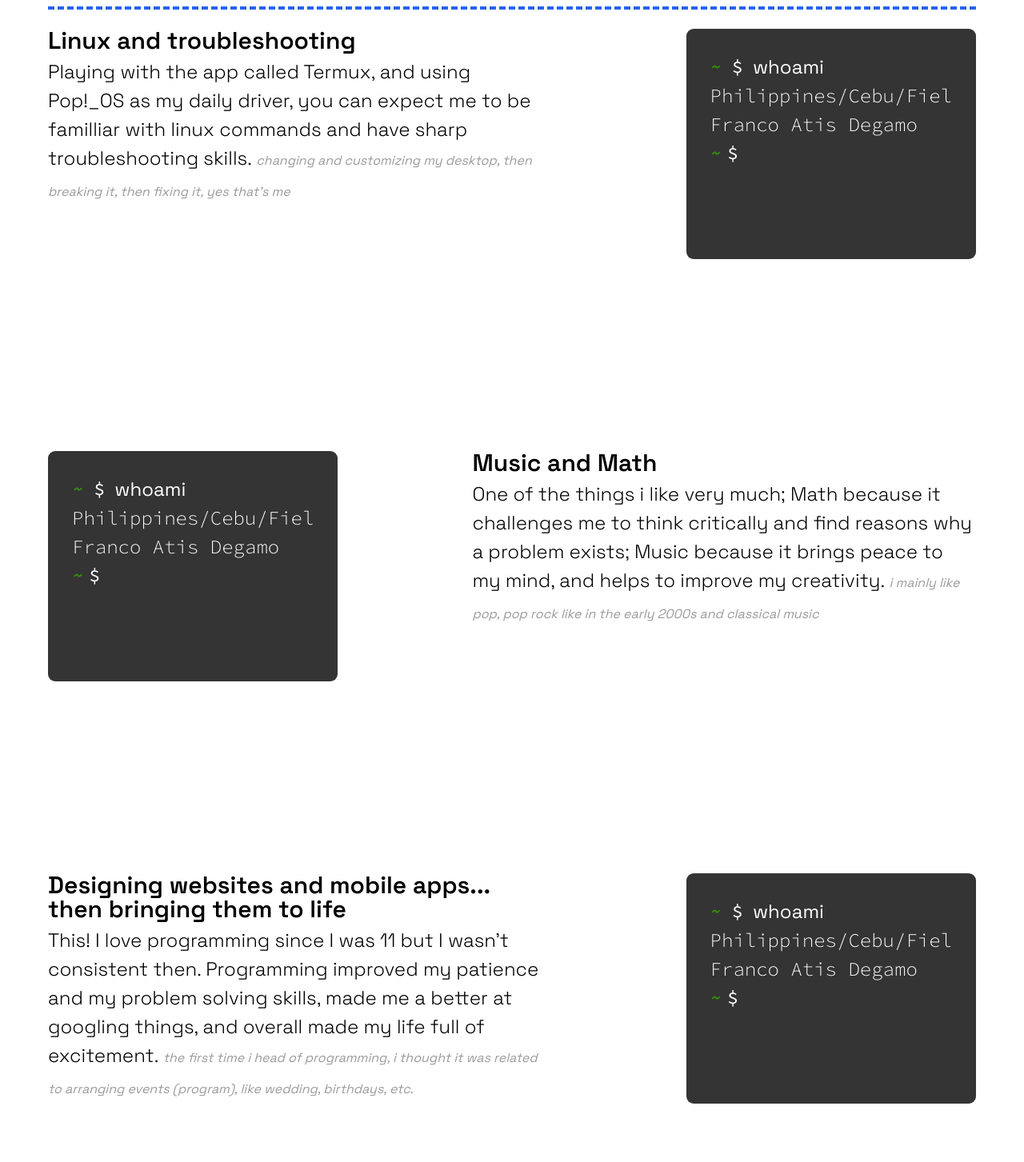
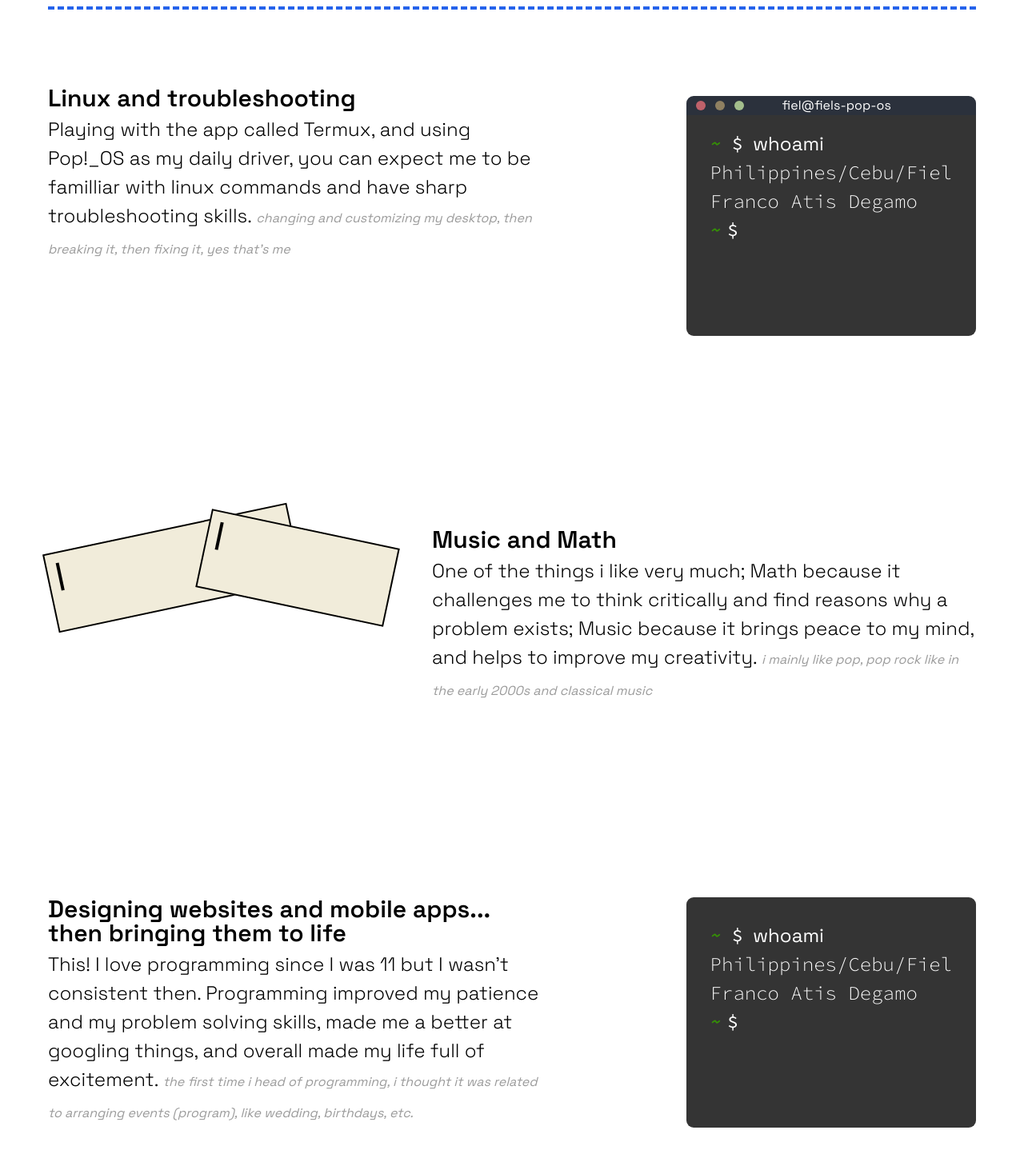
Before and after one commit to piyeldev/portfolio, a SvelteKit app: page / in a window 1280 px wide. Shown: the part 777-2230 px from the top of the page at 80% size. Built offline with nearby package versions, Linux system fonts and the light colour scheme.

Commit message:
fully changed the likes part, but pending addition of images

```diff
--- a/src/components/Likes.svelte
+++ b/src/components/Likes.svelte
@@ -5,8 +5,11 @@
 		setExecuteOnIntersectCallback,
 		observeElement,
 		entryObserved,
-		entryExited
+		entryExited,
+		disconnectObserver
 	} from '$lib/index';
+
+	import fielInPiano from '$lib/assets/fielOnPiano.png?enhanced';
 
 	let typewriteEffect;
 	let whoami = 'whoami';
@@ -16,7 +19,6 @@
 
 	// linux, mathMusic, programming
 	let currentLike = 'terminal';
-
 
 	let appearTerminalElement;
 	onMount(() => {
@@ -30,6 +32,7 @@
 				typewriteEffect.innerHTML += whoami.charAt(i);
 				i++;
 				setTimeout(typewriter, speed);
+				console.log(typewriteEffect.innerHTML);
 			} else if (i === length) {
 				setTimeout(appearTerminalElement.classList.remove('hidden'), 800);
 			} else {
@@ -44,11 +47,9 @@
 		setExecuteOnIntersectCallback(() => {
 			currentLike = entryObserved.target.id;
 
-			console.log(currentLike)
+			console.log(currentLike);
 
 			if (currentLike == 'terminal') {
-
-
 				setTimeout(typewriter, 300);
 			} else if (currentLike == 'musicMath') {
 			} else if (currentLike == 'programming') {
@@ -71,35 +72,56 @@
 		});
 	});
 
+	onDestroy(() => {
+		disconnectObserver();
+	});
 </script>
 
-<div class="likes w-auto  flex justify-center lg:my-16 md:my-10 my-6 lg:mx-10 md:mx-6 mx-4">
+<div class="likes w-auto flex justify-center lg:my-16 md:my-10 my-6 lg:mx-10 md:mx-6 mx-4">
 	<div class="flex flex-col justify-center w-full max-w-[1440px]">
-		<h1 class="mainHeading w-full lg:text-4xl md:text-3xl text-xl border-b-blue-600 border-b-4 border-dashed mb-4">About me - I like:</h1>
+		<h1
+			class="mainHeading w-full lg:text-4xl md:text-3xl text-xl border-b-blue-600 border-b-4 border-dashed mb-16"
+		>
+			About me - I like:
+		</h1>
 		<div class="flex flex-col list gap-40">
 			<div class="troubleshooting flex md:flex-row flex-col-reverse lg:gap-28 gap-6">
-
-
 				<div class="flex flex-col gap-1">
-					<div class="heading" >Linux and troubleshooting</div>
+					<div class="heading">Linux and troubleshooting</div>
 					<p class="sub">
-						Playing with the app called Termux, and using Pop!_OS as my daily driver, you can
-								expect me to be familliar with linux commands and have sharp troubleshooting skills.
-								<span class="text-[16px] italic text-[#9b9b9b]"
-									>changing and customizing my desktop, then breaking it, then fixing it, yes that's
-									me</span
-								>
+						Playing with the app called Termux, and using Pop!_OS as my daily driver, you can expect
+						me to be familliar with linux commands and have sharp troubleshooting skills.
+						<span class="text-[16px] italic text-[#9b9b9b]"
+							>changing and customizing my desktop, then breaking it, then fixing it, yes that's me</span
+						>
 					</p>
 				</div>
 
-				<div class="wrapper w-full">
-					<div class="terminal bg-[#343434] lg:max-w-[512px] w-auto lg:p-5 md:p-3 p-2 obsrv h-48 rounded-md">
+				<div class="wrapper w-full inline-block">
+					<div class="flex translate-y-2 w-full bg-[#2B313C] pl-2 gap-8 rounded-t-md items-center">
+						<div class="buttons flex gap-2">
+							<div class="buttonX bg-[#BF616A] size-2 rounded-full">
+
+							</div>
+							<div class="buttonMin bg-[#8F8061] size-2 rounded-full"></div>
+							<div class="buttonMax bg-[#A3BE8C] size-2 rounded-full"></div>
+						</div>
+						<div
+							class="terminalWindow text-white  text-[16px]"
+						>
+							fiel@fiels-pop-os
+						</div>
+					</div>
+					<div
+						id="terminal"
+						class="bg-[#343434] w-auto lg:p-5 md:p-3 p-2 obsrv md:h-48 h-32 rounded-md"
+					>
 						<div class="text-white source-code-pro lg:text-base md:text-sm text-xs flex gap-2">
 							<span class="text-[#359006]">~</span>$
-							<div bind:this={typewriteEffect} class="lg:text-base md:text-sm text-xs">whoami</div>
+							<div bind:this={typewriteEffect} class="lg:text-base md:text-sm text-xs w-full"></div>
 						</div>
 						<div class="appearTerm w-full">
-							<div class="source-code-pro-light text-white lg:text-base md:text-sm text-xs">
+							<div class="source-code-pro-light text-white lg:text-base md:text-sm text-[16px]">
 								Philippines/Cebu/Fiel Franco Atis Degamo
 							</div>
 							<div class="text-white source-code-pro sm:text-[24px] text-[18px]">
@@ -108,24 +130,56 @@
 						</div>
 					</div>
 				</div>
-
 			</div>
-			<div class="maths flex md:flex-row-reverse flex-col-reverse lg:gap-28 gap-6">
+			<div class="maths flex md:flex-row-reverse flex-col-reverse lg:gap-28 md:gap-28 gap-6">
 				<div class="flex flex-col gap-1">
-					<div class="heading" >Music and Math</div>
+					<div class="heading">Music and Math</div>
 					<p class="sub">
-						One of the things i like very much; Math because it challenges me to think critically and
-							find reasons why a problem exists; Music because it brings peace to my mind, and helps
-							to improve my creativity.
-							<span class="text-[16px] italic text-[#9b9b9b]"
-								>i mainly like pop, pop rock like in the early 2000s and classical music</span
-							>
+						One of the things i like very much; Math because it challenges me to think critically
+						and find reasons why a problem exists; Music because it brings peace to my mind, and
+						helps to improve my creativity.
+						<span class="text-[16px] italic text-[#9b9b9b]"
+							>i mainly like pop, pop rock like in the early 2000s and classical music</span
+						>
 					</p>
 				</div>
-				<div class="terminal bg-[#343434] lg:p-5 md:p-3 p-2 obsrv h-48 rounded-md">
+				<div class="showcase w-full">
+					<div class="grid">
+						<div class="row-start-1 col-start-1 ">
+							<div class="polaroid -rotate-12 lg:w-52 md:w-28 w-36">
+								<enhanced:img src={fielInPiano} alt="fiel in piano" class="border-2 border-black "
+								></enhanced:img>
+							</div>
+						</div>
+						<div class="row-start-1 col-start-1 ">
+							<div class="polaroid rotate-12 lg:translate-x-32 md:translate-x-20 lg:w-40 w-28">
+								<enhanced:img src={fielInPiano} alt="fiel in piano" class="border-2 border-black "
+								></enhanced:img>
+							</div>
+						</div>
+
+					</div>
+				</div>
+			</div>
+			<div class="programming flex md:flex-row flex-col-reverse lg:gap-28 gap-6">
+				<div class="flex flex-col gap-1">
+					<div class="heading">
+						Designing websites and mobile apps... <br />then bringing them to life
+					</div>
+					<p class="sub">
+						This! I love programming since I was 11 but I wasn't consistent then. Programming
+						improved my patience and my problem solving skills, made me a better at googling things,
+						and overall made my life full of excitement.
+						<span class="text-[16px] italic text-[#9b9b9b]"
+							>the first time i head of programming, i thought it was related to arranging events
+							(program), like wedding, birthdays, etc.</span
+						>
+					</p>
+				</div>
+				<div class=" bg-[#343434] lg:p-5 md:p-3 p-2 obsrv h-48 rounded-md">
 					<div class="text-white source-code-pro lg:text-base md:text-sm text-xs flex gap-2">
 						<span class="text-[#359006]">~</span>$
-						<div bind:this={typewriteEffect} class="lg:text-base md:text-sm text-xs">whoami</div>
+						<div class="lg:text-base md:text-sm text-xs">whoami</div>
 					</div>
 					<div class="appearTerm w-full">
 						<div class="source-code-pro-light text-white lg:text-base md:text-sm text-xs">
@@ -137,35 +191,6 @@
 					</div>
 				</div>
 			</div>
-			<div class="programming flex md:flex-row flex-col-reverse lg:gap-28 gap-6">
-				<div class="flex flex-col gap-1">
-					<div class="heading" >Designing websites and mobile apps... <br />then bringing them to life</div>
-					<p class="sub">
-						This! I love programming since I was 11 but I wasn't consistent then. Programming
-							improved my patience and my problem solving skills, made me a better at googling
-							things, and overall made my life full of excitement.
-							<span class="text-[16px] italic text-[#9b9b9b]"
-								>the first time i head of programming, i thought it was related to arranging events
-								(program), like wedding, birthdays, etc.</span
-							>
-					</p>
-				</div>
-				<div class="terminal bg-[#343434] lg:p-5 md:p-3 p-2 obsrv h-48 rounded-md">
-					<div class="text-white source-code-pro lg:text-base md:text-sm text-xs flex gap-2">
-						<span class="text-[#359006]">~</span>$
-						<div bind:this={typewriteEffect} class="lg:text-base md:text-sm text-xs">whoami</div>
-					</div>
-					<div class="appearTerm w-full">
-						<div class="source-code-pro-light text-white lg:text-base md:text-sm text-xs">
-							Philippines/Cebu/Fiel Franco Atis Degamo
-						</div>
-						<div class="text-white source-code-pro sm:text-[24px] text-[18px]">
-							<span class="text-[#359006]">~&nbsp;</span>$
-						</div>
-					</div>
-				</div>
-			</div>
-
 		</div>
 	</div>
 </div>
@@ -188,6 +213,48 @@
 	}
 
 	.sub {
-		@apply font-light lg:text-base text-xs
+		@apply font-light lg:text-base text-xs;
+	}
+
+	.troubleshooting:hover .wrapper {
+		animation-name: float;
+		animation-duration: 5s;
+		animation-iteration-count: infinite;
+		animation-timing-function: linear;
+	}
+
+	.polaroid {
+		@apply  px-2 pt-2 pb-8 border-2 border-black bg-[#f1ecda]   h-auto;
+	}
+
+
+	@keyframes float {
+		0% {
+			transform: translateY(0);
+		}
+		12.5% {
+			transform: translate(-5px, -2.5px);
+		}
+		25% {
+			transform: translate(-10px, -5px);
+		}
+		37.5% {
+			transform: translate(-5px, -7.5px);
+		}
+		50% {
+			transform: translateY(-5px);
+		}
+		62.5% {
+			transform: translate(5px, -7.5px);
+		}
+		75% {
+			transform: translate(10px, -5px);
+		}
+		87.5% {
+			transform: translate(5px, -2.5px);
+		}
+		100% {
+			transform: translateY(0);
+		}
 	}
 </style>
--- a/src/lib/index.js
+++ b/src/lib/index.js
@@ -52,3 +52,11 @@ export function unobserveElement(element) {
 		console.warn('IntersectionObserver is not available.');
 	}
 }
+
+export function disconnectObserver() {
+	if (observer) {
+		observer.disconnect()
+	} else {
+		console.warn('err')
+	}
+}
```
Also changed, not shown: src/lib/assets/fielOnPiano.png (added).
